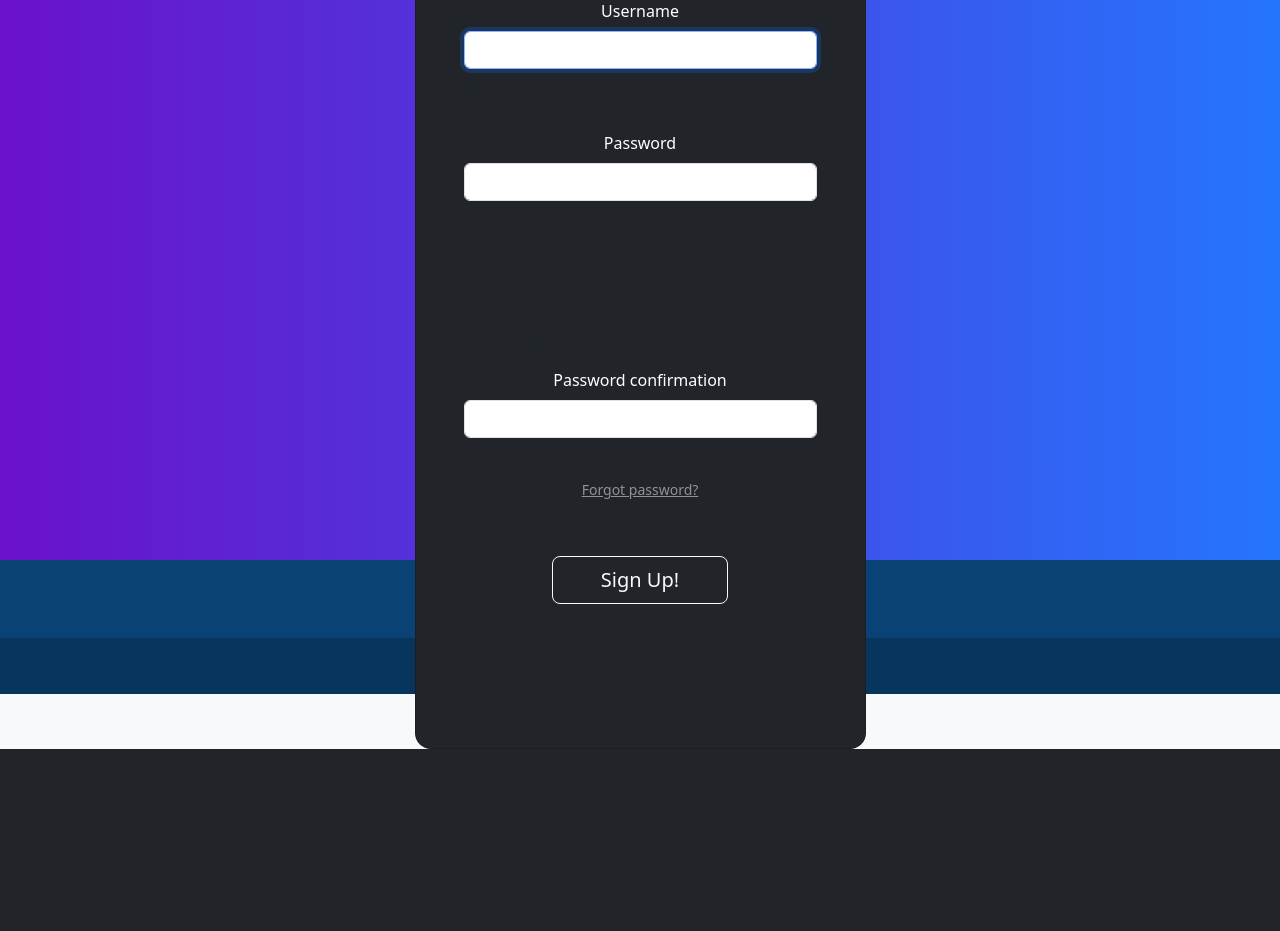
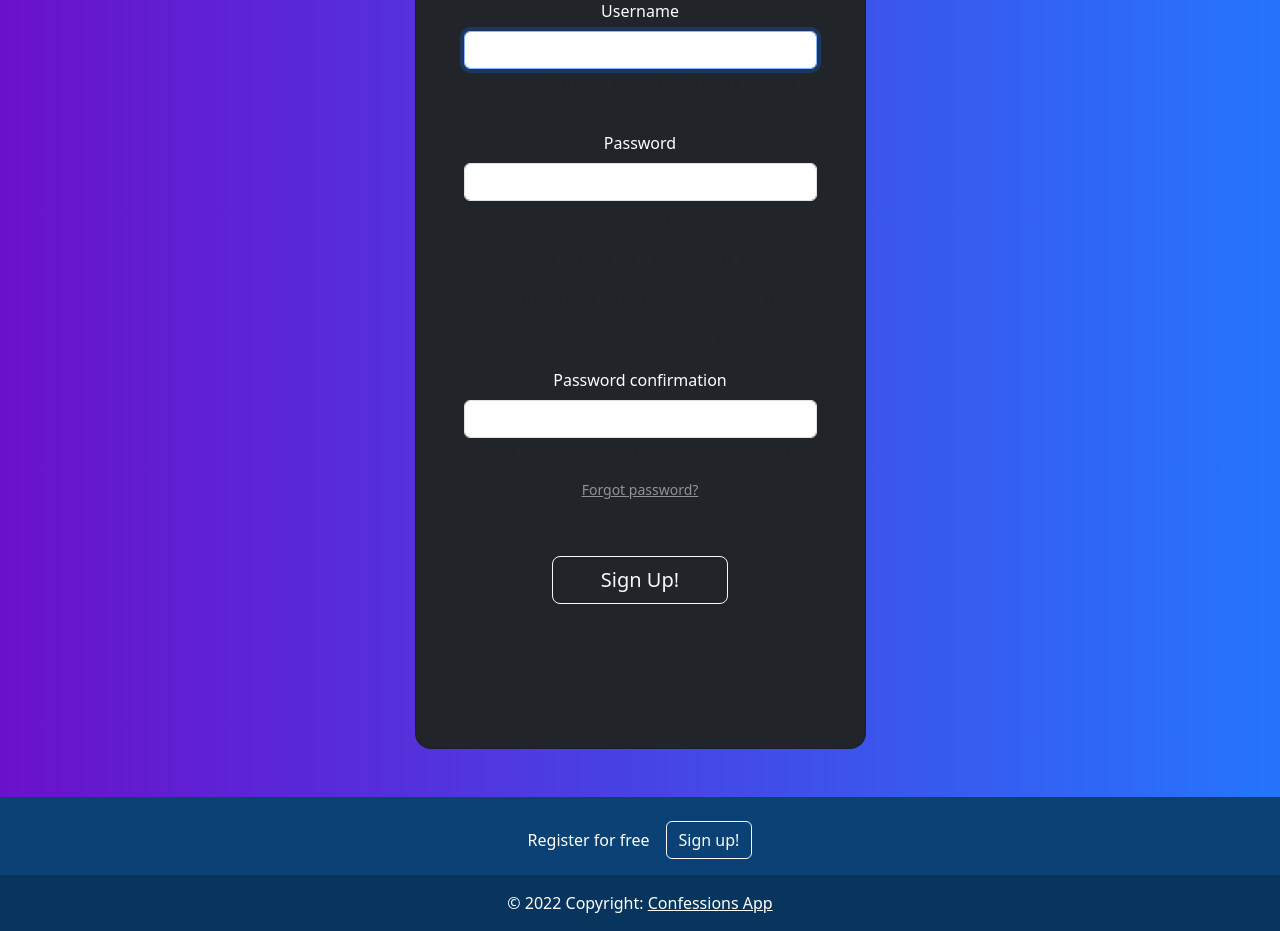
Before and after one commit to asxckjasbhcxjkas/youdontneedtoknowthis, a Django app: page /accounts/sign_up/ in a window 1280 px wide. Shown: the part 296-1227 px from the top of the page. Before the commit the page ends 1045 px from the top, so only its background shows below. Run offline with Django 4.2, Linux system fonts and the light colour scheme; some libraries are stand-ins or nearby versions.

Commit message:
fiattempt to fix footer and signup/login spacing

```diff
--- a/ConfessionsApp/templates/ConfessionsApp/base.html
+++ b/ConfessionsApp/templates/ConfessionsApp/base.html
@@ -14,7 +14,8 @@
         {%block custom_styles%} {%endblock custom_styles%}
         {%block custom_js%} {%endblock custom_js%}
     </head>
-    <body class="d-flex flex-column min-vh-200 bg-light">
+    <body class="d-flex flex-column min-vh-100 bg-light">
+    {% comment %} <body class="d-flex flex-column min-vh-100"> {% endcomment %}
         {%include 'ConfessionsApp/nav.html'%}
 
         <main>
--- a/ConfessionsApp/templates/ConfessionsApp/footer.html
+++ b/ConfessionsApp/templates/ConfessionsApp/footer.html
@@ -1,4 +1,4 @@
-<section class="mt-auto">
+{% comment %} <section class="mt-auto"> {% endcomment %}
   <!-- Footer -->
   <footer class="text-center text-white" style="background-color: #0a4275;">
     <!-- Grid container -->
@@ -25,4 +25,4 @@
     <!-- Copyright -->
   </footer>
   <!-- Footer -->
-</section>
+{% comment %} </section> {% endcomment %}
--- a/Users/templates/Users/signup.html
+++ b/Users/templates/Users/signup.html
@@ -6,7 +6,7 @@
 {%endblock custom_styles%}
 
 {%block content%}
-<section class="vh-100 gradient-custom">
+<section class="vh-auto gradient-custom">
   <div class="container py-5 h-100">
     <div class="row d-flex justify-content-center align-items-center h-100">
       <div class="col-12 col-md-8 col-lg-6 col-xl-5">
```
